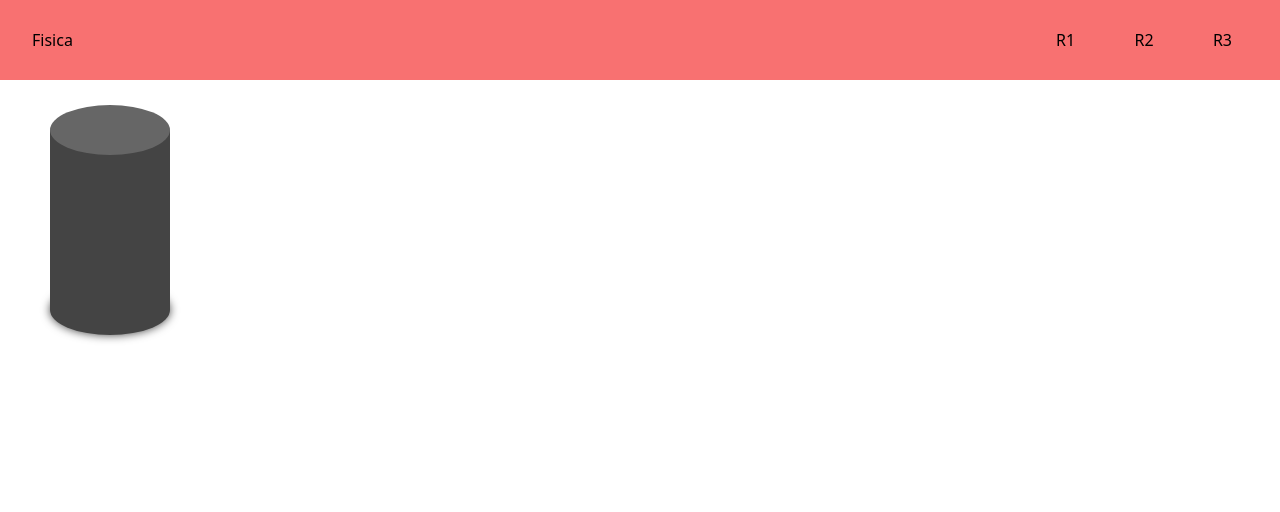
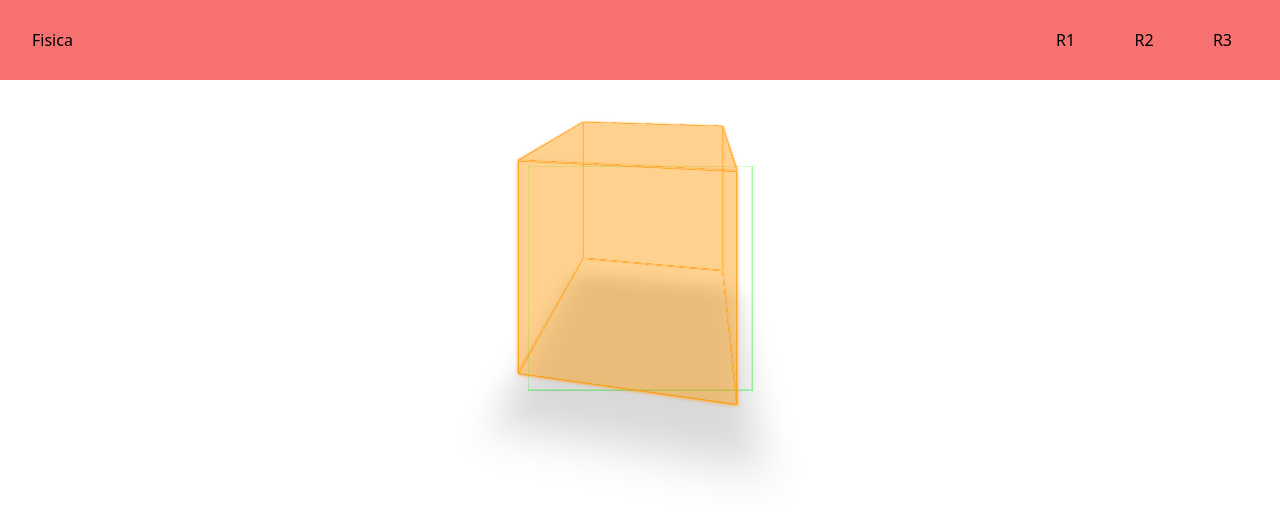
Before and after one commit to elcokiin/dimenswell, a React (Create React App) app: page /r3 in a window 1280 px wide. Shown: the top 512 px of the page. Built offline with nearby package versions, Linux system fonts and the light colour scheme; the HTML template or start-up script is replaced by a standard one.

Commit message:
add cube r3

```diff
--- a/src/pages/R3.jsx
+++ b/src/pages/R3.jsx
@@ -7,10 +7,16 @@ const R3 = () => {
     return (
         <div>
             <Header />
-            <div class="tank">
-                <div class="bottom"></div>
-                <div class="middle"></div>
-                <div class="top"></div>
+            <div class="space3D">
+                <div class="cube3D">
+                    <div class="base"></div>
+                    <aside class="face face1"></aside>
+                    <aside class="face face2"></aside>
+                    <aside class="face face3"></aside>
+                    <aside class="face face4"></aside>
+                    <aside class="face face5"></aside>
+                    <aside class="face face6"></aside>
+                </div>
             </div>
         </div>
     );
--- a/src/styles/r3.css
+++ b/src/styles/r3.css
@@ -1,34 +1,75 @@
-.tank{
-    position:relative;
-     margin:50px;
+div.space3D {
+  width: 300px;
+  height: 300px;
+  margin: 3em auto 0 auto;
+  border: 1px solid rgba(0,255,0,0.5);
+  position: relative;
+  perspective-origin: center -50%;
+  perspective: 500px;
+  transform: scale(0.75);
+}
+
+div.cube3D {
+  width: 100%;
+  height: 100%;
+  position: absolute;
+  transform-style: preserve-3d;
+  transform: translateZ(-150px);
+  animation-name: gira;
+  animation-duration: 10s;
+  animation-iteration-count: infinite;
+}
+
+div.base {
+  position: absolute;
+  width: 150px;
+  height: 150px;
+  background-color: rgba(0,0,0,0.15);
+  transform: translateX(75px) translateY(75px) rotateX(90deg) translateZ(-200px);
+  box-shadow: 0 0 50px 100px rgba(0,0,0,0.15);
+}
+aside.face {
+  position: absolute;
+  width: 298px;
+  height: 298px;
+  background-color: rgba(255,150,0,0.25);
+  border: 1px solid rgba(255,150,0,0.75);
+  color: #08f;
+  font-size: 3em;
+  text-align: center;
+  line-height: 298px;
+  box-shadow: 0px 0px 5px rgba(255,150,0,0.75);
+}
+
+aside.face1 { /* Frente */
+  transform: translateZ(150px);
+}
+
+aside.face2 { /* Atrás */
+  transform: rotateY(180deg) translateZ(150px);
+}
+
+aside.face3 { /* Izquierda */
+  transform: rotateY(-90deg) translateZ(150px);
+}
+
+aside.face4 { /* derecha */
+  transform: rotateY(90deg) translateZ(150px);
+}
+
+aside.face5 { /* abajo */
+  transform: rotateX(-90deg) translateZ(150px);
+}
+
+aside.face6 { /* arriba */
+  transform: rotateX(90deg) translateZ(150px);
+}
+
+@keyframes gira {
+  0% {
+    transform: translateZ(-150px) rotateY(0deg);
   }
-
-  .tank .middle{
-    width:120px;
-    height:180px;
-    background-color:#444;
-    position:absolute;
+  100% {
+    transform: translateZ(-150px) rotateY(360deg);
   }
-
-  .tank .top{
-    width: 120px;
-    height: 50px;
-    background-color:#666;
-    -moz-border-radius: 60px / 25px;
-    -webkit-border-radius: 60px / 25px;
-    border-radius: 60px / 25px;
-    position:absolute;
-    top:-25px;
-  }
-
-  .tank .bottom{
-    width: 120px;
-    height: 50px;
-    background-color:#444;
-    -moz-border-radius: 60px / 25px;
-    -webkit-border-radius: 60px / 25px;
-    border-radius: 60px / 25px;
-    position:absolute;
-    top:155px;
-    box-shadow:0px 0px 10px rgba(0,0,0,0.75)
-  }
+}
```
